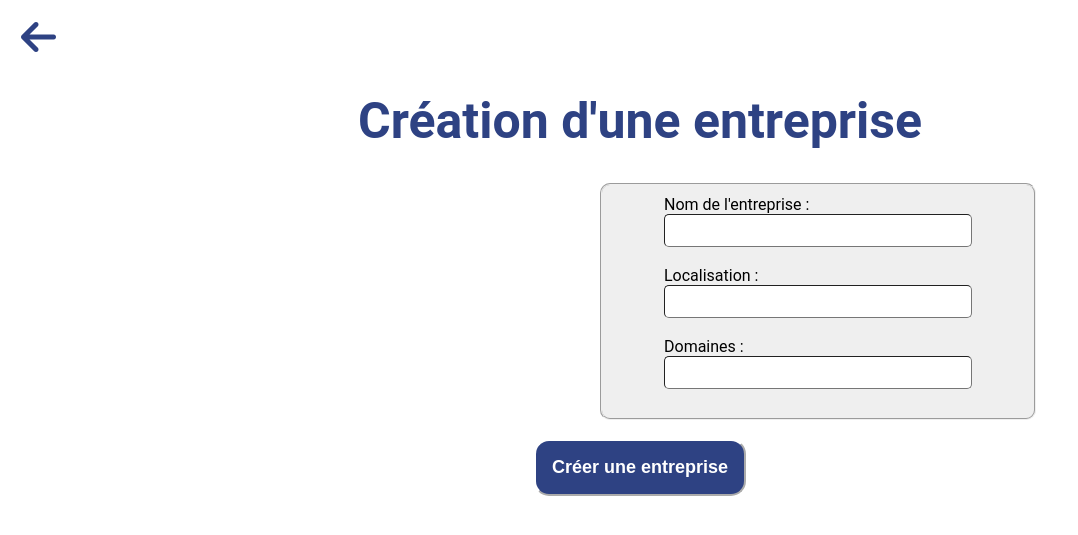
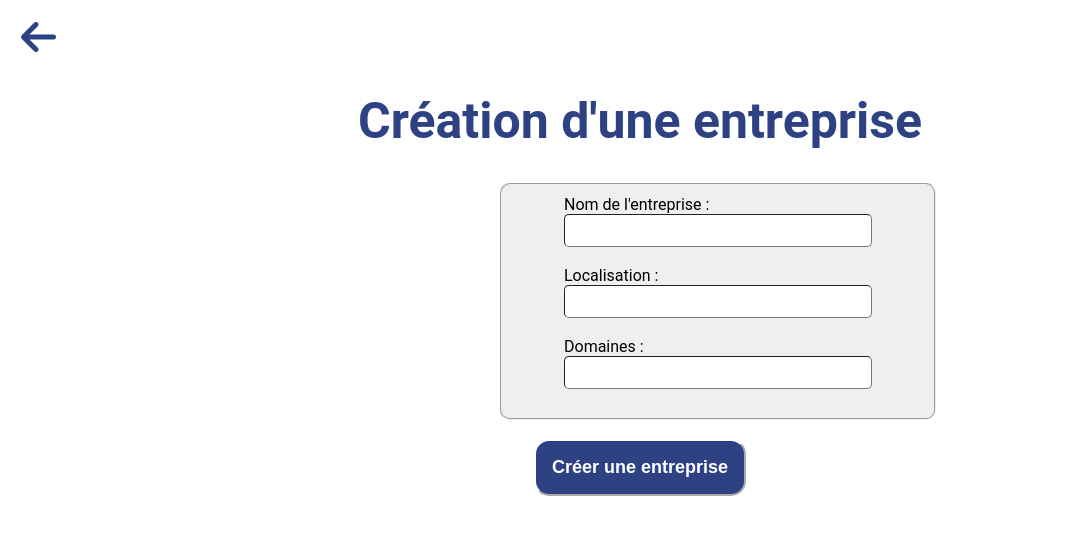
Before and after one commit to Sunslihgt/stagEureka, a PHP site: page /html_temp/creation_entreprise.html in a window 1280 px wide. Shown: the part 115-650 px from the top of the page, without its empty margins (0-1078 px from the left). Run offline with PHP 8.4, Linux system fonts and the light colour scheme; some libraries are stand-ins or nearby versions.

Commit message:
recentrage du carré gris

```diff
--- a/www/html_temp/css/style.css
+++ b/www/html_temp/css/style.css
@@ -260,10 +260,10 @@ i {
     border-radius: 10px;
     background-color: #efefef;
     flex-direction: row;
-    margin-left: 600px;
-    margin-right: 600px;
     padding-top: 10px;
     padding-bottom: 10px;
+    margin-left: 500px;
+    margin-right: 500px;
 }
 
 .Btn-creation-entreprise {
@@ -293,3 +293,11 @@ i {
     justify-content: center;
     align-items: center;
 }
+
+.visibilite{
+    display: flex;
+}
+
+.case-visible, .case-non-visible {
+    margin-left: 40px;
+}
```
